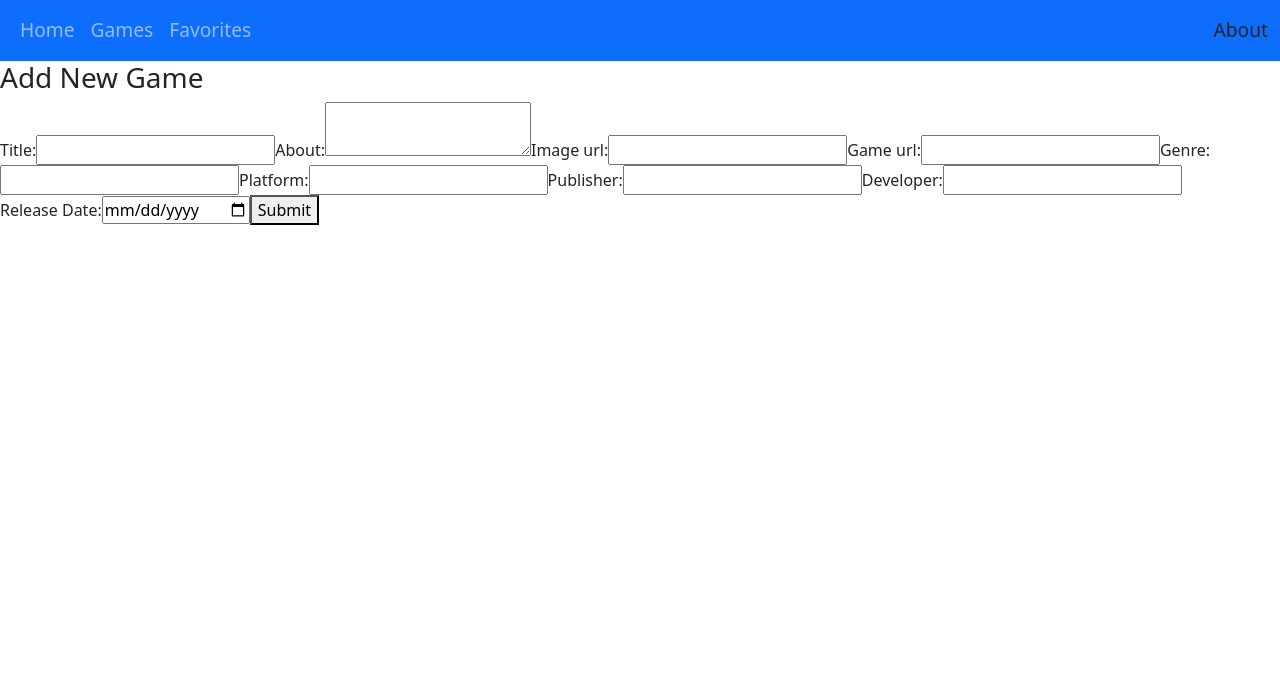
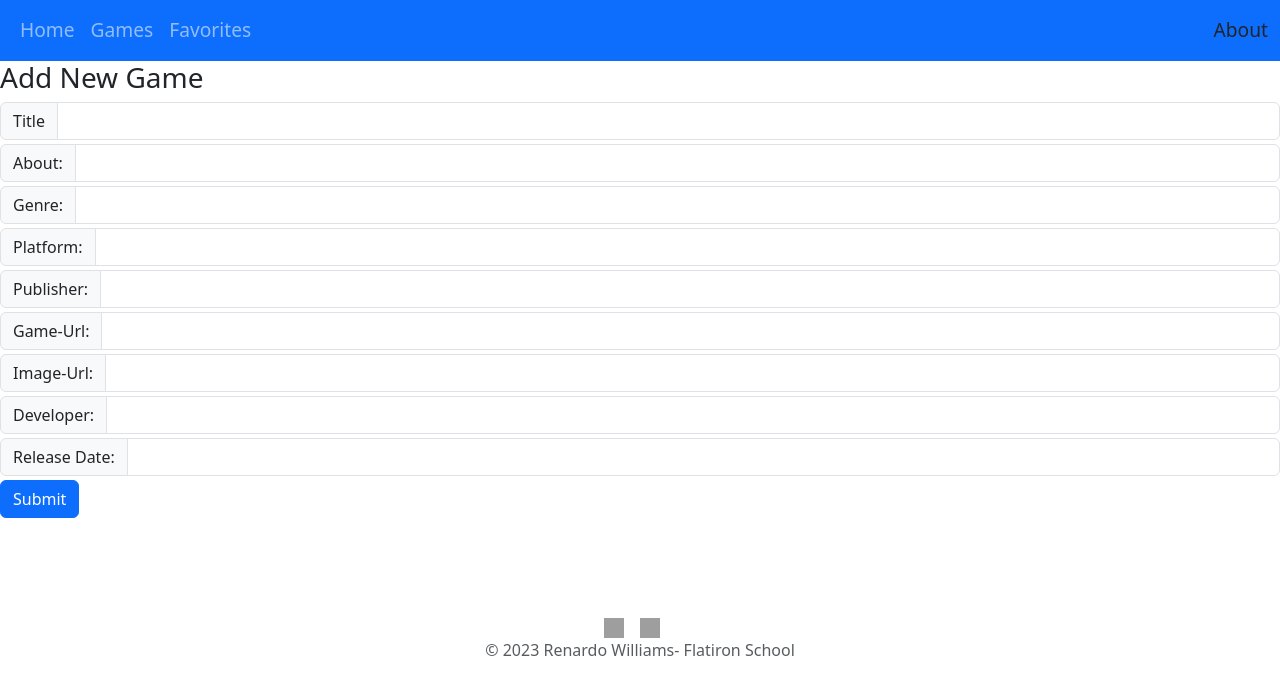
Before and after one commit to Renardo1985/Phase-2-Project, a React (Create React App) app: page /new in a window 1280 px wide. Shown: the top 694 px of the page. Built offline with nearby package versions, Linux system fonts and the light colour scheme; grey boxes are pictures that could not be loaded.

Commit message:
Add Footer and some css

```diff
--- a/src/components/App.js
+++ b/src/components/App.js
@@ -6,6 +6,7 @@ import About from "./About";
 import GameList from "./GameList.js";
 import NewGame from "./NewGame.js";
 import GameDetails from "./GameDetails";
+import Foot from "./Foot";
 
 function App() {
     return (
@@ -15,7 +16,7 @@ function App() {
                 <Route path="/about">
                     <About />
                 </Route>
-                <Route exact path="/games/favorites">
+                <Route exact path="/favorites">
                     <GameList />
                 </Route>
                 <Route exact path="/games/">
@@ -24,7 +25,7 @@ function App() {
                 <Route exact path="/new">
                     <NewGame/>
                 </Route>
-                <Route path="/games/:id">
+                <Route exact path="/games/:id">
                     <GameDetails />
                 </Route>
                 <Route exact path="/">
@@ -34,6 +35,7 @@ function App() {
                     <h1>404 not found</h1>
                 </Route>
             </Switch>
+            <Foot/>
         </div>
     );
 }
--- a/src/components/CategoryFilter.js
+++ b/src/components/CategoryFilter.js
@@ -1,19 +1,30 @@
 import React from "react";
+import { Link } from "react-router-dom";
+import Form from 'react-bootstrap/Form';
+import InputGroup from 'react-bootstrap/InputGroup';
+import Button from 'react-bootstrap/Button';
 
 function CategoryFilter({setSelectedCat,categories, search, setSearch}) {
 
     return (
-    <div className="categories">
-      <label>
-        Category
-        <select onChange={(e)=> setSelectedCat(e.target.value)} name="category">
-          {categories.map((category,index)=>(
-            <option key={index}>{category}</option>
-          ))}
-        </select>
-      </label>
-      <input type="text" name="search" placeholder="Search by title..." value={search} onChange={e => setSearch(e.target.value)}/>
+    <div className="filter">
+        <Form>
+        <Form.Group className="mb-1">
+        <Link to={`/new`}><Button>Add New Game</Button></Link>
+        </Form.Group>
+        <InputGroup className="mb-1">
+        <InputGroup.Text id="basic-addon1">Category</InputGroup.Text>
+        <Form.Select onChange={(e)=> setSelectedCat(e.target.value)} name="category">
+          {categories.map((category,index)=>(<option key={index}>{category}</option>))}
+        </Form.Select>
+        </InputGroup>
+        <InputGroup className="mb-1">
+        <InputGroup.Text id="basic-addon1">Search</InputGroup.Text>
+        <Form.Control placeholder="Search by title..." value={search} onChange={e => setSearch(e.target.value)}/>
+        </InputGroup>
+        </Form>
     </div>
+
   );
 }
 
--- /dev/null
+++ b/src/components/Foot.js
@@ -0,0 +1,17 @@
+import React from 'react';
+
+
+export default function Foot()
+{
+  return (
+    <div>
+        <footer className="mt-5 pt-5 text-muted text-center text-small ">
+        <a href='https://www.linkedin.com/in/renardo-williams-53b5b536/'><img className = "foot-icon" src="https://github.githubassets.com/images/modules/site/icons/footer/linkedin.svg" alt="Linkedin icon"/></a>
+        <a href='https://github.com/Renardo1985'><img className = "foot-icon" src="https://github.githubassets.com/images/modules/site/icons/footer/github-mark.svg" alt ="Github Icon"/></a>
+
+        <p>&copy; 2023 Renardo Williams- Flatiron School</p>
+        </footer>
+        </div>
+
+  )
+}
--- a/src/components/GameDetails.js
+++ b/src/components/GameDetails.js
@@ -6,6 +6,8 @@ import ListGroup from "react-bootstrap/ListGroup";
 function GameDetails() {
   const [game, setGame] = useState(null);
   const { id } = useParams();
+
+  console.log(useParams())
 
   useEffect(() => {
     fetch(`http://localhost:3001/games/${id}`)
--- a/src/components/GameItem.js
+++ b/src/components/GameItem.js
@@ -1,5 +1,5 @@
-import { Link } from "react-router-dom";
-import React, { useEffect, useState } from "react";
+import { Link, useHistory} from "react-router-dom";
+import React, {useState } from "react";
 import Card from "react-bootstrap/Card";
 import Button from "react-bootstrap/Button";
 
@@ -8,7 +8,7 @@ function GameItem({ name, genre, thumb, id, star }) {
 
   function isFavorite()
     {
-      if (favorite == undefined) setFavorite(false);
+      if (favorite === undefined) setFavorite(false);
 
       setFavorite(!favorite);
       fetch(`http://localhost:3001/games/${id}`, {
@@ -18,10 +18,7 @@ function GameItem({ name, genre, thumb, id, star }) {
         },
         body: JSON.stringify({ favorite: !favorite }),
       });
-
-
     }
-
 
   return (
     <Card style={{ width: "18rem" }}>
@@ -29,12 +26,7 @@ function GameItem({ name, genre, thumb, id, star }) {
       <Card.Body>
         <Card.Title>{name}</Card.Title>
         <Card.Text>Genre: {genre}</Card.Text>
-        <Button variant="primary">
-          {" "}
-          <Link to={`games/${id}`} className="link">
-            See more
-          </Link>
-        </Button>
+        <Button variant="primary" ><Link to={`games/${id}`} className="link">See more</Link></Button>
       </Card.Body>
     </Card>
   );
--- a/src/components/NavBar.js
+++ b/src/components/NavBar.js
@@ -11,7 +11,7 @@ function NavBar() {
             <Nav className="me-auto">
             <NavLink className="nav-link" exact to="/" >Home</NavLink>
             <NavLink className="nav-link" exact to="/games" >Games</NavLink>
-            <NavLink className="nav-link" to="/games/favorites" >Favorites</NavLink>
+            <NavLink className="nav-link" exact to="/favorites" >Favorites</NavLink>
             </Nav>
             <Navbar.Collapse className="justify-content-end">
             <NavLink className="nav-link" to="/about" >About</NavLink>
--- a/src/components/NewGame.js
+++ b/src/components/NewGame.js
@@ -1,7 +1,8 @@
 import React, { useState } from "react";
 import { useHistory } from "react-router-dom";
-
-
+import Form from "react-bootstrap/Form";
+import InputGroup from "react-bootstrap/InputGroup";
+import Button from "react-bootstrap/Button";
 
 function NewGame() {
   const [title, setTitle] = useState("");
@@ -17,59 +18,130 @@ function NewGame() {
   const history = useHistory();
 
   function handleSubmit(e) {
-        e.preventDefault()
-        const formData = {title,thumbnail,short_description,game_url,genre,platform,publisher,developer,release_date}
+    e.preventDefault();
+    const formData = {
+      title,
+      thumbnail,
+      short_description,
+      game_url,
+      genre,
+      platform,
+      publisher,
+      developer,
+      release_date,
+    };
     fetch("http://localhost:3001/games", {
       method: "POST",
       headers: {
-                "Content-Type": "application/json"
+        "Content-Type": "application/json",
       },
-            body: JSON.stringify(formData)
+      body: JSON.stringify(formData),
     })
-            .then(r => r.json())
-            .then(data => {
-                history.push(`/games/${data.id}`)
-            })
+      .then((r) => r.json())
+      .then((data) => {
+        history.push(`/games/${data.id}`);
+      });
   }
 
   return (
-        <section id="form">
+    <>
       <h3>Add New Game</h3>
-            <form onSubmit={handleSubmit}>
+      <Form onSubmit={handleSubmit}>
+        <InputGroup className="mb-1">
+          <InputGroup.Text id="basic-addon1">Title</InputGroup.Text>
+          <Form.Control
+            type="text"
+            id="name"
+            required="true"
+            value={title}
+            onChange={(e) => setTitle(e.target.value)}
+          />
+        </InputGroup>
 
-                <label htmlFor="title">Title:</label>
-                <input type="text" id="name" required value={title} onChange={e => setTitle(e.target.value)} />
+        <InputGroup className="mb-1">
+          <InputGroup.Text id="basic-addon1">About:</InputGroup.Text>
+          <Form.Control
+            type="textarea"
+            id="about"
+            value={short_description}
+            onChange={(e) => setAbout(e.target.value)}
+          />
+        </InputGroup>
 
+        <InputGroup className="mb-1">
+          <InputGroup.Text id="basic-addon1">Genre:</InputGroup.Text>
+          <Form.Control
+            type="text"
+            id="genre"
+            value={genre}
+            onChange={(e) => setGenre(e.target.value)}
+          />
+        </InputGroup>
 
-                <label htmlFor="about">About:</label>
-                <textarea id="about" value={short_description} onChange={e => setAbout(e.target.value)} />
+        <InputGroup className="mb-1">
+          <InputGroup.Text id="basic-addon1">Platform:</InputGroup.Text>
+          <Form.Control
+            type="text"
+            id="platform"
+            value={platform}
+            onChange={(e) => setPlatform(e.target.value)}
+          />
+        </InputGroup>
 
-                <label htmlFor="thumbnail">Image url:</label>
-                <input type="text" id="image" value={thumbnail} onChange={e => setImage(e.target.value)} />
+        <InputGroup className="mb-1">
+          <InputGroup.Text id="basic-addon1">Publisher:</InputGroup.Text>
+          <Form.Control
+            type="text"
+            id="publisher"
+            value={publisher}
+            onChange={(e) => setPublisher(e.target.value)}
+          />
+        </InputGroup>
 
-                <label htmlFor="link">Game url:</label>
-                <input type="text" id="url" value={game_url} onChange={e => setLink(e.target.value)} />
+        <InputGroup className="mb-1">
+          <InputGroup.Text id="basic-addon1">Game-Url:</InputGroup.Text>
+          <Form.Control
+            type="text"
+            id="url"
+            value={game_url}
+            onChange={(e) => setLink(e.target.value)}
+          />
+        </InputGroup>
 
-                <label htmlFor="genre">Genre:</label>
-                <input type="text" id="genre" value={genre} onChange={e => setGenre(e.target.value)} />
+        <InputGroup className="mb-1">
+          <InputGroup.Text id="basic-addon1">Image-Url:</InputGroup.Text>
+          <Form.Control
+            type="text"
+            id="image"
+            value={thumbnail}
+            onChange={(e) => setImage(e.target.value)}
+          />
+        </InputGroup>
 
-                <label htmlFor="platform">Platform:</label>
-                <input type="text" id="platform" value={platform} onChange={e => setPlatform(e.target.value)} />
+        <InputGroup className="mb-1">
+          <InputGroup.Text id="basic-addon1">Developer:</InputGroup.Text>
+          <Form.Control
+            type="text"
+            id="developer"
+            value={developer}
+            onChange={(e) => setDeveloper(e.target.value)}
+          />
+        </InputGroup>
 
-                <label htmlFor="publisher">Publisher:</label>
-                <input type="text" id="publisher" value={publisher} onChange={e => setPublisher(e.target.value)} />
+        <InputGroup className="mb-1">
+          <InputGroup.Text id="basic-addon1">Release Date:</InputGroup.Text>
+          <Form.Control
+            type="text"
+            id="release_date"
+            value={release_date}
+            onChange={(e) => setRdate(e.target.value)}
+          />
+        </InputGroup>
 
-                <label htmlFor="developer">Developer:</label>
-                <input type="text" id="developer" value={developer} onChange={e => setDeveloper(e.target.value)} />
-
-                <label htmlFor="release">Release Date:</label>
-                <input type="date" id="release_date" value={release_date} onChange={e => setRdate(e.target.value)} />
-
-
-                <button type="submit">Submit</button>
-            </form>
-        </section>
-    )
+        <Button type="submit">Submit</Button>
+      </Form>
+    </>
+  );
 }
 
-export default NewGame
+export default NewGame;
--- a/src/styles.css
+++ b/src/styles.css
@@ -52,6 +52,15 @@
   margin-left: auto;
   margin-right: auto;
   width: 450px;
+}
 
-
+.foot-icon{
+  width: 20px;
+  height: 20px;
+  margin-right: 1rem;
 }
+.filter{
+  width: 50%;
+  align-items: center;
+  justify-content: center;
+}
```
Also changed, not shown: public/index.html (+1 -26 lines), src/components/GameList.js (+6 -5 lines). Lines whose indentation alone changed are shown as unchanged.
